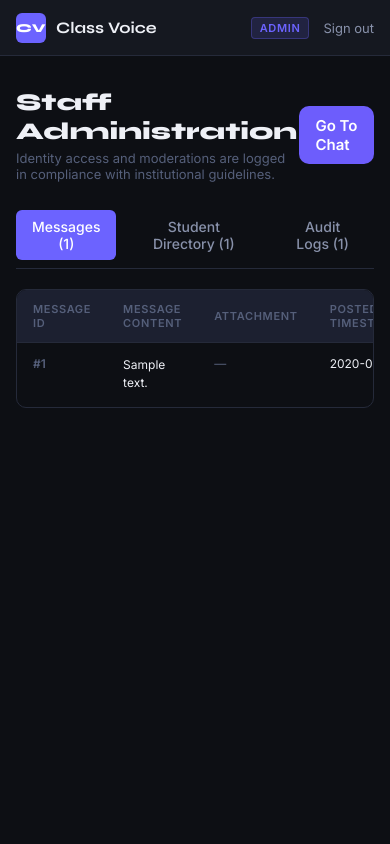
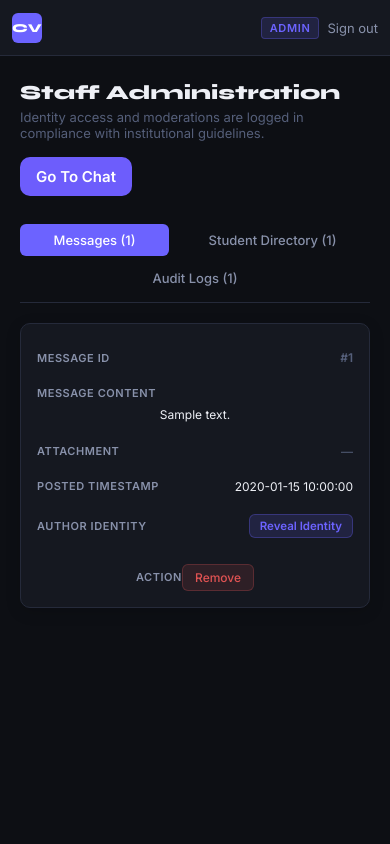
Before and after one commit to DineshKarthik27910/Class-Voice, a Flask app: template templates/admin.html in a window 390 px wide. Run offline with Flask 3, Linux system fonts and the light colour scheme; the visitor is signed in with stand-in values (Sample User, id 1); the template is opened without the code that fills it: most values are stand-ins (such as "Sample title", 1, 10 or a date in 2020); some libraries are stand-ins or nearby versions.

Commit message:
Improve mobile responsiveness

```diff
--- a/static/css/style.css
+++ b/static/css/style.css
@@ -846,8 +846,152 @@ button { cursor: pointer; font-family: inherit; }
     color:white;
     font-weight:600;
     transition:.2s;
+    white-space: nowrap;
 }
 
 .admin-nav-btn:hover{
     opacity:.9;
 }
+
+/* Prevent horizontal overflow across all screens */
+html, body {
+  overflow-x: hidden;
+  max-width: 100vw;
+}
+
+/* ── Mobile & Tablet Responsiveness ────────────────────────────── */
+
+/* Tablet & Mobile Admin Tables (< 768px) */
+@media (max-width: 768px) {
+  .admin-wrap {
+    padding: 16px 12px;
+  }
+  .admin-table-wrap {
+    border: none;
+    overflow-x: visible;
+  }
+  .admin-table,
+  .admin-table thead,
+  .admin-table tbody,
+  .admin-table tr,
+  .admin-table th,
+  .admin-table td {
+    display: block;
+    width: 100%;
+  }
+  .admin-table thead {
+    display: none; /* Hide header row */
+  }
+  .admin-table tr {
+    margin-bottom: 20px;
+    background: var(--surface);
+    border: 1px solid var(--border);
+    border-radius: var(--radius);
+    padding: 16px;
+    box-shadow: 0 4px 15px rgba(0, 0, 0, 0.15);
+  }
+  .admin-table tr:hover td {
+    background: none;
+  }
+  .admin-table td {
+    display: flex;
+    justify-content: space-between;
+    align-items: center;
+    padding: 10px 0;
+    border-bottom: 1px solid rgba(255, 255, 255, 0.05);
+    text-align: right;
+  }
+  .admin-table td:last-child {
+    border-bottom: none;
+    padding-bottom: 0;
+    margin-top: 6px;
+    justify-content: center;
+  }
+  .admin-table td::before {
+    content: attr(data-label);
+    float: left;
+    font-weight: 600;
+    color: var(--text-2);
+    text-transform: uppercase;
+    font-size: 11px;
+    letter-spacing: .05em;
+    text-align: left;
+  }
+  .td-message {
+    max-width: 100%;
+    word-break: break-word;
+    display: flex;
+    flex-direction: column;
+    align-items: flex-end;
+    gap: 4px;
+  }
+  .td-message::before {
+    align-self: flex-start;
+  }
+}
+
+/* Mobile Screens (< 600px) */
+@media (max-width: 600px) {
+  .admin-header > div {
+    flex-direction: column;
+    align-items: flex-start !important;
+    gap: 16px;
+  }
+  .admin-tabs {
+    flex-wrap: wrap;
+    gap: 6px;
+  }
+  .tab-btn {
+    flex: 1 1 auto;
+    text-align: center;
+    padding: 8px 12px;
+    font-size: 13px;
+  }
+
+  /* Chat adaptations */
+  .main-wrap {
+    padding: 8px;
+    min-height: calc(100vh - 56px);
+  }
+  .chat-wrapper {
+    height: calc(100vh - 72px);
+    border-radius: var(--radius-sm);
+  }
+  .chat-header {
+    flex-direction: column;
+    align-items: flex-start;
+    gap: 12px;
+    padding: 12px 16px;
+  }
+  .chat-header-right {
+    width: 100%;
+    display: flex;
+    justify-content: space-between;
+    align-items: center;
+    gap: 10px;
+  }
+  .msg-bubble {
+    max-width: 85%;
+  }
+
+  /* Heading sizes */
+  .admin-title {
+    font-size: 20px;
+  }
+  .auth-heading {
+    font-size: 22px;
+  }
+}
+
+/* Very Narrow Devices (< 400px) */
+@media (max-width: 400px) {
+  .nav {
+    padding: 0 12px;
+  }
+  .logo-text {
+    display: none;
+  }
+  .nav-right {
+    gap: 8px;
+  }
+}
--- a/templates/admin.html
+++ b/templates/admin.html
@@ -42,22 +42,22 @@
           <tbody>
             {% for post in posts %}
               <tr id="row-post-{{ post.id }}">
-                <td style="color: var(--text-3); font-weight: 600;">#{{ post.id }}</td>
-                <td class="td-message">{{ post.message }}</td>
-                <td class="td-file">
+                <td data-label="Message ID" style="color: var(--text-3); font-weight: 600;">#{{ post.id }}</td>
+                <td data-label="Message Content" class="td-message">{{ post.message }}</td>
+                <td data-label="Attachment" class="td-file">
                   {% if post.filename %}
                     <a href="{{ url_for('uploaded_file', filename=post.filename) }}" target="_blank" rel="noopener" class="admin-file-link">{{ post.orig_name }}</a>
                   {% else %}
                     <span class="no-file">—</span>
                   {% endif %}
                 </td>
-                <td class="td-time" data-timestamp="{{ post.created_at }}">{{ post.created_at }}</td>
-                <td class="td-identity">
+                <td data-label="Posted Timestamp" class="td-time" data-timestamp="{{ post.created_at }}">{{ post.created_at }}</td>
+                <td data-label="Author Identity" class="td-identity">
                   <div class="identity-action-container">
                     <button class="btn-reveal" type="button" data-post-id="{{ post.id }}" onclick="revealIdentity(this.dataset.postId, this)">Reveal Identity</button>
                   </div>
                 </td>
-                <td class="td-action" style="text-align: center;">
+                <td data-label="Action" class="td-action" style="text-align: center;">
                   <button class="btn-delete"  type="button"  data-post-id="{{ post.id }}"  onclick="deleteMessage(this.dataset.postId, this)">Remove</button>
                 </td>
               </tr>
@@ -87,10 +87,10 @@
           <tbody>
             {% for user in users %}
               <tr>
-                <td class="td-name">{{ user.name }}</td>
-                <td class="td-email">{{ user.email }}</td>
-                <td class="td-roll">{{ user.roll_no or '—' }}</td>
-                <td>
+                <td data-label="Name" class="td-name">{{ user.name }}</td>
+                <td data-label="Email Address" class="td-email">{{ user.email }}</td>
+                <td data-label="Roll Number" class="td-roll">{{ user.roll_no or '—' }}</td>
+                <td data-label="Status">
                   {% if user.is_banned %}
                     <span class="badge-status status-banned">Banned</span>
                   {% elif user.is_muted %}
@@ -99,7 +99,7 @@
                     <span class="badge-status status-active">Active</span>
                   {% endif %}
                 </td>
-                <td style="text-align: center;">
+                <td data-label="Actions" style="text-align: center;">
                   <div class="user-action-group">
                     {% if user.is_muted %}
                       <button class="btn-mute btn-muted-active" type="button" data-user-id="{{ user.id }}" onclick="toggleMute(this.dataset.userId, true, this)">Unmute</button>
@@ -141,13 +141,13 @@
           <tbody>
             {% for log in logs %}
               <tr>
-                <td class="td-name">{{ log.admin_name }}</td>
-                <td class="td-email">{{ log.admin_email }}</td>
-                <td>
+                <td data-label="Moderator" class="td-name">{{ log.admin_name }}</td>
+                <td data-label="Email" class="td-email">{{ log.admin_email }}</td>
+                <td data-label="Action">
                   <span class="badge-action action-{{ log.action.lower() }}">{{ log.action }}</span>
                 </td>
-                <td class="td-message">{{ log.note }}</td>
-                <td class="td-time" data-timestamp="{{ log.ts }}">{{ log.ts }}</td>
+                <td data-label="Details & Notes" class="td-message">{{ log.note }}</td>
+                <td data-label="Timestamp" class="td-time" data-timestamp="{{ log.ts }}">{{ log.ts }}</td>
               </tr>
             {% endfor %}
           </tbody>
```
